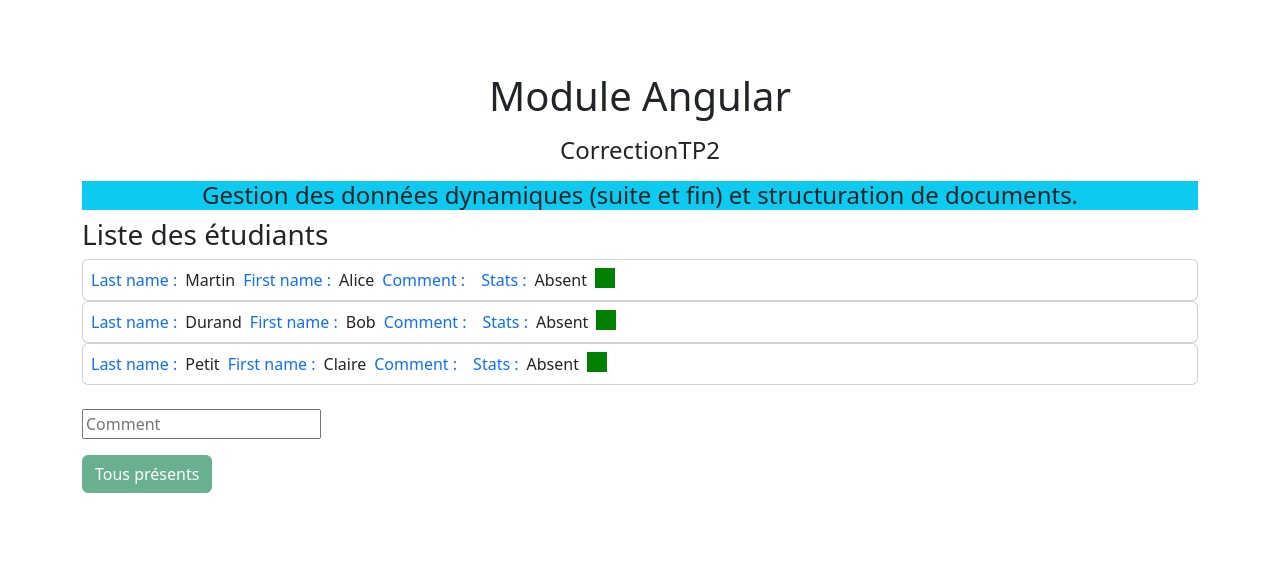
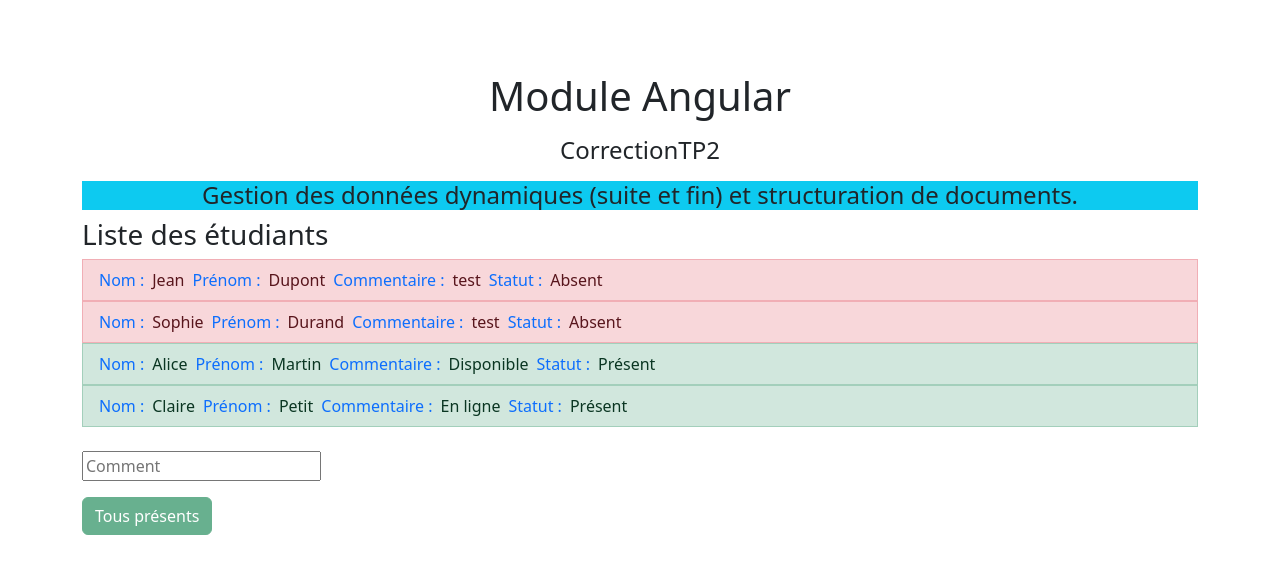
Before and after one commit to moqim-ghizlan/CIM-Tp1Angular, an Angular app: page / in a window 1280 px wide. Shown: the top 574 px of the page. Built offline with nearby package versions, Linux system fonts and the light colour scheme.

Commit message:
boucle for + ngStyle + ngCLass

```diff
--- a/src/app/app.html
+++ b/src/app/app.html
@@ -6,24 +6,15 @@
       <h4 class="bg-info">{{ resumeSeance() }}</h4>
     </div>
     <h3>Liste des étudiants</h3>
-    <app-student
-      [firstName]="'Alice'"
-      [lastName]="'Martin'"
-      [stats]="'Absent'"
-      [comment]="seanceComment"
-    ></app-student>
-    <app-student
-      [firstName]="'Bob'"
-      [lastName]="'Durand'"
-      [stats]="'Absent'"
-      [comment]="seanceComment"
-    ></app-student>
-    <app-student
-      [firstName]="'Claire'"
-      [lastName]="'Petit'"
-      [stats]="'Absent'"
-      [comment]="seanceComment"
-    ></app-student>
+    <div class="list-group">
+      <app-student
+        *ngFor="let student of students"
+        [firstName]="student.firstName"
+        [lastName]="student.lastName"
+        [stats]="student.stats"
+        [comment]="student.comment"
+      ></app-student>
+    </div>
   </div>
   <div class="card-container mt-4">
     <input type="text" [(ngModel)]="seanceComment" placeholder="Comment" />
--- a/src/app/app.ts
+++ b/src/app/app.ts
@@ -1,13 +1,13 @@
 import { Component, signal } from '@angular/core';
 import { Student } from './student/student';
 import { FormsModule } from '@angular/forms';
-import {NgFor, NgIf} from '@angular/common';
+import { NgFor } from '@angular/common';
 
 @Component({
   selector: 'app-root',
   styleUrl: './app.css',
   templateUrl: './app.html',
-  imports: [Student, FormsModule, NgFor, NgIf],
+  imports: [Student, FormsModule, NgFor],
 })
 export class App {
   isAuth: boolean = false;
@@ -17,6 +17,33 @@
     `Gestion des données dynamiques (suite et fin) et structuration de documents.`,
   );
   seanceComment = '';
+
+  students = [
+    {
+      firstName : "Dupont",
+      lastName : "Jean",
+      stats : "Absent",
+      comment : "test"
+    },
+    {
+      firstName : "Durand",
+      lastName : "Sophie",
+      stats : "Absent",
+      comment : "test"
+    },
+    {
+      firstName : "Martin",
+      lastName : "Alice",
+      stats : "Présent",
+      comment : "Disponible"
+    },
+    {
+      firstName : "Petit",
+      lastName : "Claire",
+      stats : "Présent",
+      comment : "En ligne"
+    },
+  ]
 
   constructor() {
     setTimeout(() => {
--- a/src/app/student/student.html
+++ b/src/app/student/student.html
@@ -1,19 +1,19 @@
-<div class="card crad-small d-flex flex-row gap-2 p-2">
-  <span class="text-primary">Last name : </span>
-  <span class=""> {{ lastName }} </span>
+<div
+  [ngClass]="{
+    'list-group-item-success': stats !== 'Absent',
+    'list-group-item-danger': stats === 'Absent',
+  }"
+  class="list-group-item d-flex flex-wrap gap-2"
+>
+  <span class="text-primary">Nom :</span>
+  <span>{{ lastName }}</span>
 
-  <span class="text-primary">First name : </span>
-  <span class=""> {{ firstName }} </span>
+  <span class="text-primary">Prénom :</span>
+  <span>{{ firstName }}</span>
 
-  <span class="text-primary">Comment : </span>
-  <span class=""> {{ comment }} </span>
+  <span class="text-primary">Commentaire :</span>
+  <span>{{ comment }}</span>
 
-  <span class="text-primary">Stats : </span>
-  <span class=""> {{ stats }} </span>
-  <span
-    *ngIf="stats === 'Absent'"
-    style="height: 20px; width: 20px; background-color: red"
-    else
-    style="height: 20px; width: 20px; background-color: green"
-  ></span>
+  <span class="text-primary">Statut :</span>
+  <span>{{ stats }}</span>
 </div>
--- a/src/app/student/student.ts
+++ b/src/app/student/student.ts
@@ -1,8 +1,8 @@
 import { Component, Input } from '@angular/core';
-import { NgIf } from '@angular/common';
+import { NgClass } from '@angular/common';
 
 @Component({
-  imports: [NgIf],
+  imports: [NgClass],
   selector: 'app-student',
   styleUrl: './student.css',
   templateUrl: './student.html',
@@ -28,6 +28,11 @@
   getFullName(): string {
     return `${this.firstName} ${this.lastName}`;
   }
+
+  getColorEtu(): string {
+    return this.stats === 'Absent' ? 'red' : 'black';
+  }
+
   setComment(comment: string) {
     this.comment = comment;
   }
```
